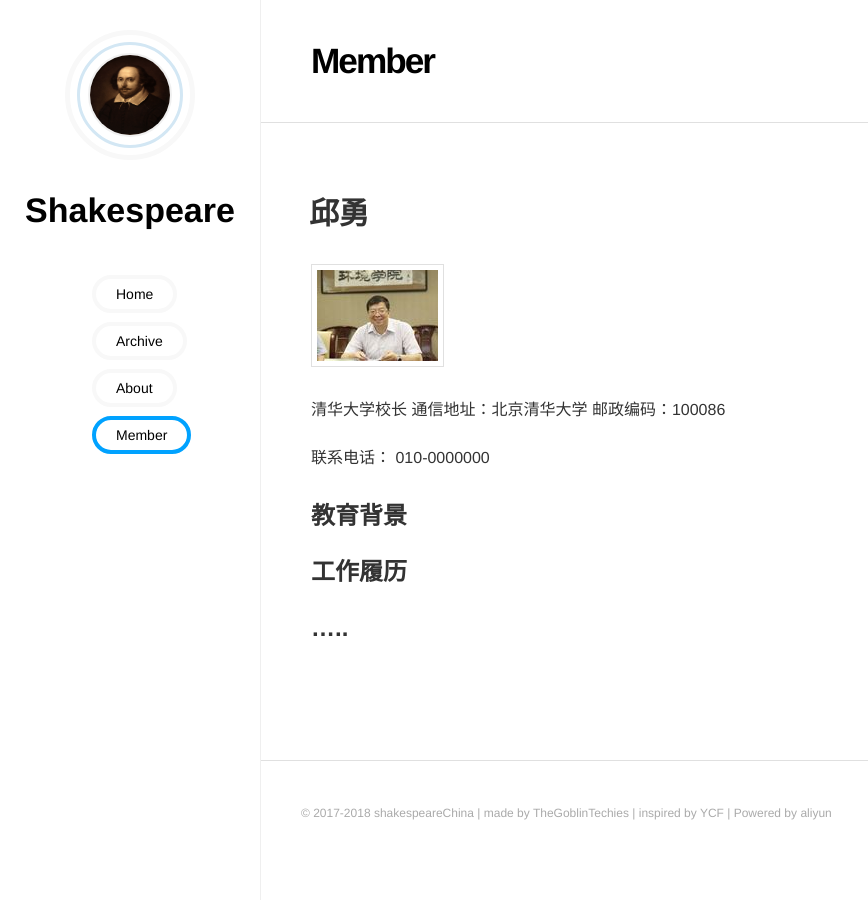
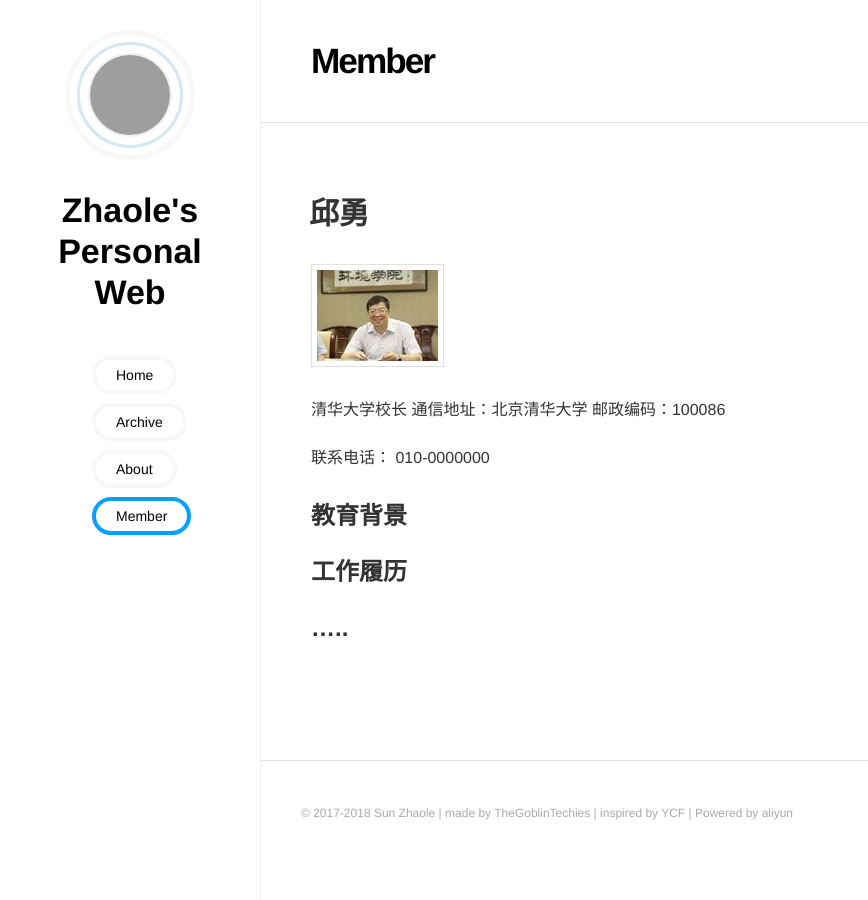
Before and after one commit to TheGoblinTechies/thegoblintechies.github.io, a Jekyll site: the page built from member.md, in a window 1280 px wide. Shown: the whole page, without its empty margins (0-868 px from the left). Built offline with Jekyll 4.4.1, drawn with Linux system fonts in a browser that asks for light colours; grey boxes are pictures that could not be loaded.

Commit message:
Change the config

```diff
--- a/_config.yml
+++ b/_config.yml
@@ -1,7 +1,7 @@
-title: Shakespeare  # your title
-author: shakespeareChina # your name
-description: A web for announcement # your description
-avatar: /images/shakespeare.jpg # change avatar
+title: Zhaole's Personal Web  # your title
+author: Sun Zhaole # your name
+description: A web for sharing Zhaole's academic career # your description
+avatar: /images/Ichijou.png # change avatar
 
 # Build Settings
 markdown: kramdown
```
Also changed, not shown: 1 other file.
